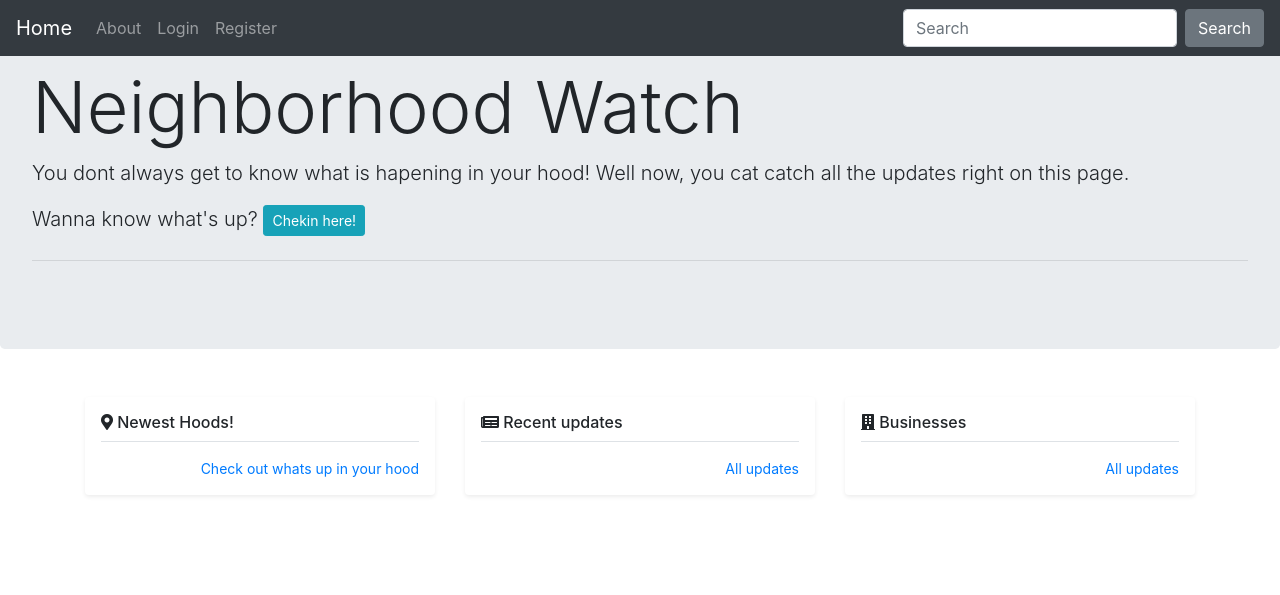
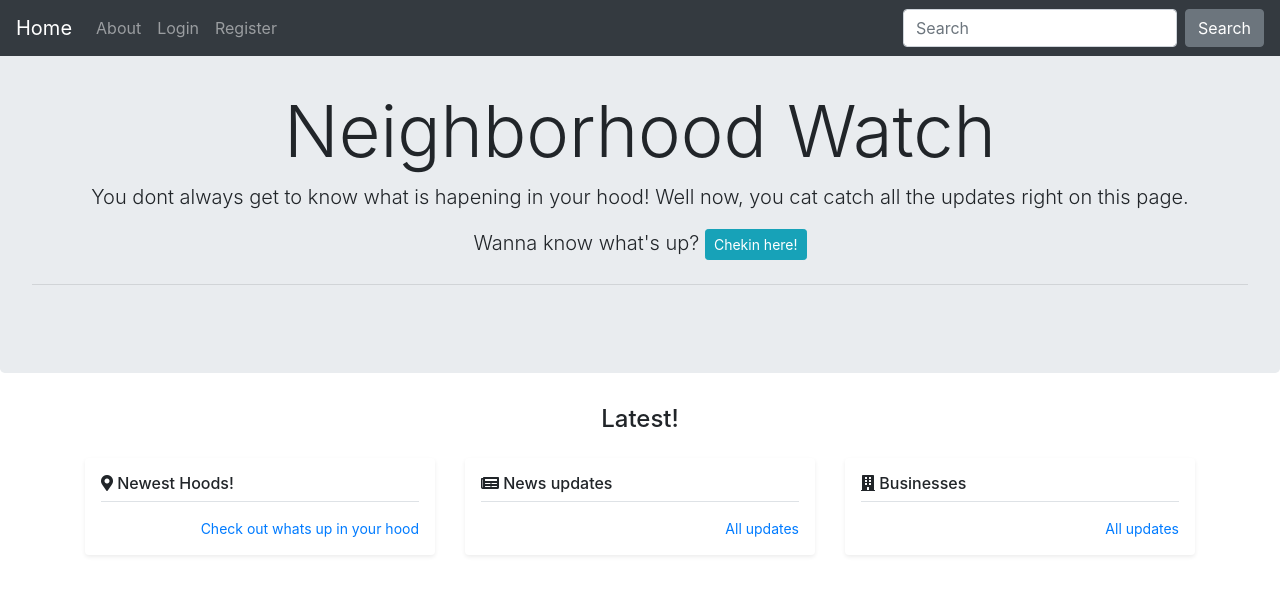
Before and after one commit to GabrielOduori/Neighborhood, a Django app: page / in a window 1280 px wide. Shown: the top 595 px of the page. Run offline with Django 3.2, Linux system fonts and the light colour scheme; data that the repository does not hold is empty; some libraries are stand-ins or nearby versions; some web fonts are replaced.

Commit message:
cleaned up index file and removed redandunt code.

```diff
--- a/neighbors/templates/neighbors/index.html
+++ b/neighbors/templates/neighbors/index.html
@@ -3,7 +3,9 @@
 
 {% block content %}
 
-    <div class="jumbotron">
+<br>
+
+    <div class="jumbotron" style="text-align: center">
         <h1 class="display-3">Neighborhood Watch</h1>
         <p class="lead"> You dont always get to know what is hapening in your hood! Well now, you cat catch all the updates right on this page.</p>
 
@@ -13,11 +15,9 @@
         <hr class="my-4">
       </div>
 
+    <div class="container">
 
-
-
-
-    <div class="container">
+      <h4 style="text-align: center">Latest!</h4>
       <div class="row">
 
         <div class="col">
@@ -39,7 +39,7 @@
         </div>
         <div class="col">
           <div class="my-3 p-3 bg-white rounded shadow-sm">
-            <h6 class="border-bottom border-gray pb-2 mb-0"><i class="fas fa-newspaper"></i>  Recent updates </h6>
+            <h6 class="border-bottom border-gray pb-2 mb-0"><i class="fas fa-newspaper"></i>  News updates </h6>
             {% for post in posts %}
             <div class="media text-muted pt-3">
               <svg class="bd-placeholder-img mr-2 rounded" width="32" height="32" xmlns="http://www.w3.org/2000/svg" preserveAspectRatio="xMidYMid slice" focusable="false" role="img" aria-label="Placeholder: 32x32"><title>Placeholder</title><rect width="100%" height="100%" fill="#e83e8c"/><text x="50%" y="50%" fill="#e83e8c" dy=".3em">32x32</text></svg>
```
